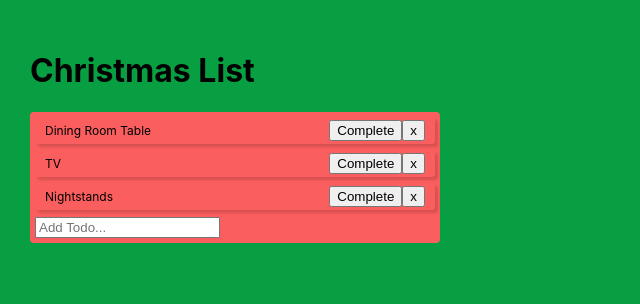
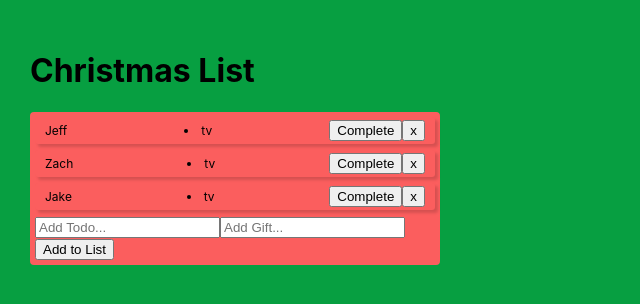
Before and after one commit to smintz93/react_hooks_list, a React (Create React App) app: page / in a window 1280 px wide. Shown: the top 304 px of the page, without its empty margins (0-640 px from the left). Built offline with nearby package versions, Linux system fonts and the light colour scheme.

Commit message:
added second input field that user can add gift to

```diff
--- a/src/App.js
+++ b/src/App.js
@@ -5,7 +5,7 @@ import './App.css'
 function Todo({ todo, index, completeTodo, deleteTodo })  {
   return(
     <div style={{textDecoration: todo.isCompleted ? "line-through" : "" }}
-    className="todo">{todo.text}
+    className="todo">{todo.text}<li>{todo.gift}</li>
     <div>
       <button onClick={() => completeTodo(index)}>Complete</button>
       <button onClick={() => deleteTodo(index)}>x</button>
@@ -15,42 +15,55 @@ function Todo({ todo, index, completeTodo, deleteTodo })  {
 }
 
 // this form needs state
-function TodoForm({ addToto }){
-  const [value, setValue] = useState('')
+function TodoForm({ addTodo }){
+  const [text, setText] = useState('')
+  const [gift, setGift] = useState('')
 
   const handleSubmit = (e) => {
     e.preventDefault();
-    if(!value) return;
-    addToto(value);
-    setValue('');
+    console.log('handleSubmit is being called')
+    if(!text || !gift) return;
+    addTodo(text, gift);
+    setText('');
+    setGift('');
   }
 
   return (
-    <form onSubmit={handleSubmit}>
+    <form>
       <input type="text"
       className="input"
-      value={value}
+      value={text}
       placeholder="Add Todo..."
-      onChange={e => setValue(e.target.value)} />
+      onChange={e => setText(e.target.value, console.log(e.target.value, "This is text value"))} />
+      <input type="text"
+      className="input"
+      value={gift}
+      placeholder="Add Gift..."
+      onChange={e => setGift(e.target.value, console.log(e.target.value, "this is gift value"))} />
+    <button onClick={handleSubmit}>Add to List</button>
     </form>
+
   )
 }
 
 function App(){
   const [todos, setTodos] = useState([
-    { text: "Dining Room Table",
+    { text: "Jeff",
+      gift: "tv",
       isCompleted: false
     },
-    { text: "TV",
+    { text: "Zach",
+      gift: "tv",
       isCompleted: false
     },
-    { text: "Nightstands",
+    { text: "Jake",
+      gift: "tv",
       isCompleted: false
     }
   ]);
 
-  const addToto = (text) => {
-    const newTodos = [...todos, { text }]
+  const addTodo = (text, gift) => {
+    const newTodos = [...todos, { text, gift }]
     setTodos(newTodos)
   };
 
@@ -73,7 +86,7 @@ function App(){
           {todos.map((todo, index) => (
             <Todo key={index} index={index} todo={todo} completeTodo={completeTodo} deleteTodo={deleteTodo}/>
           ))}
-          <TodoForm addToto={addToto}/>
+          <TodoForm addTodo={addTodo}/>
       </div>
     </div>
 
```
